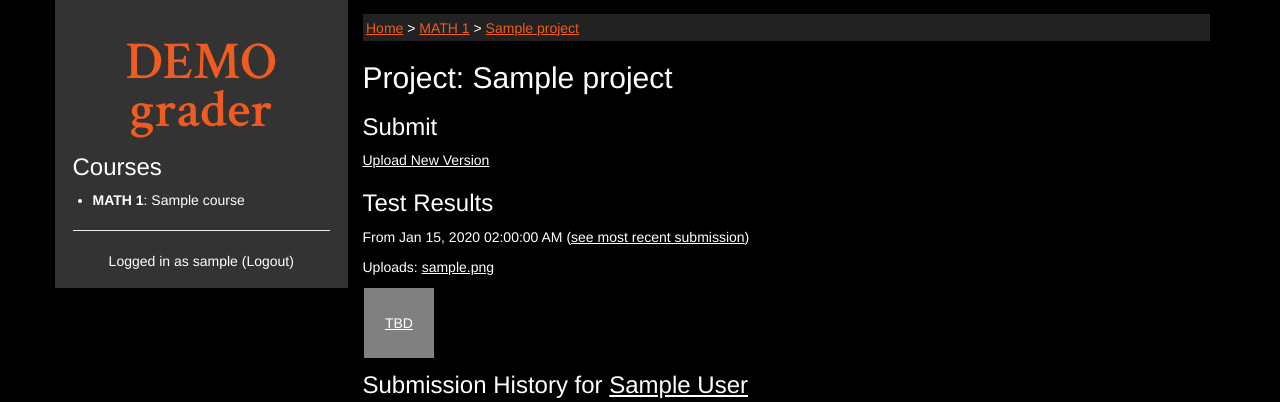
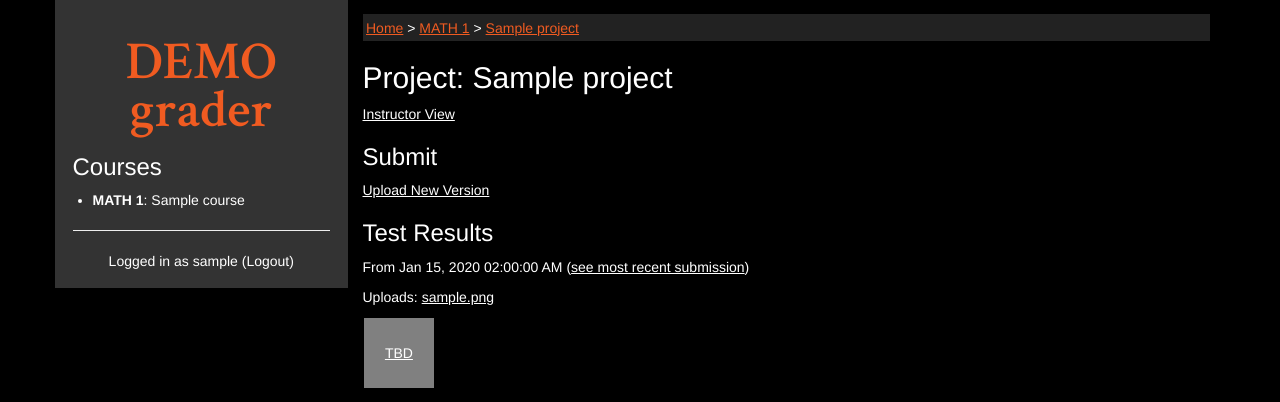
Before and after one commit to justinnhli/demograder, a Django app: template demograder/templates/demograder/project.html in a window 1280 px wide. Shown: the top 402 px of the page. Run offline with Django 3.2, Linux system fonts and the light colour scheme; the template is opened without the code that fills it: values that come from a table or form of the project are taken from there, others are empty; a user stored in the database is signed in; data comes from the database, SQL or seed files in the repository; tables that the repository leaves empty hold one stand-in row (values such as "Sample post"); parts of the project's set-up code (start-up, migrations or seed data) failed here and were passed over; some libraries are stand-ins or nearby versions.

Commit message:
link student project page to instructor page

```diff
--- a/demograder/templates/demograder/project.html
+++ b/demograder/templates/demograder/project.html
@@ -13,6 +13,10 @@
 {% block content %}
 <!-- begin demograder/project.html:content -->
 <h2>Project: {{ project.name }}</h2>
+
+{% if user.is_superuser %}
+	<a href="{% url 'instructor_project' project.id %}">Instructor View</a>
+{% endif %}
 
 <h3>Submit</h3>
 <p><a href="{% url 'project_upload' project.id %}">Upload New Version</a></p>
```
